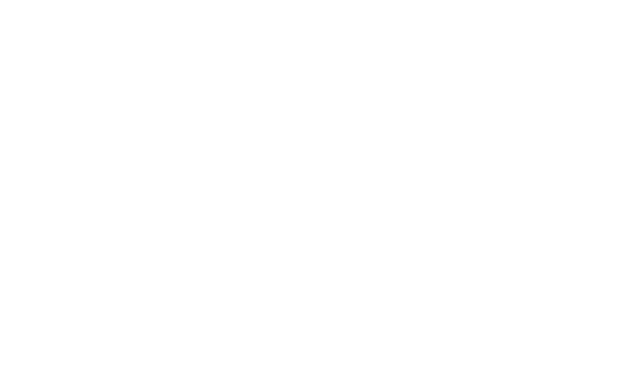
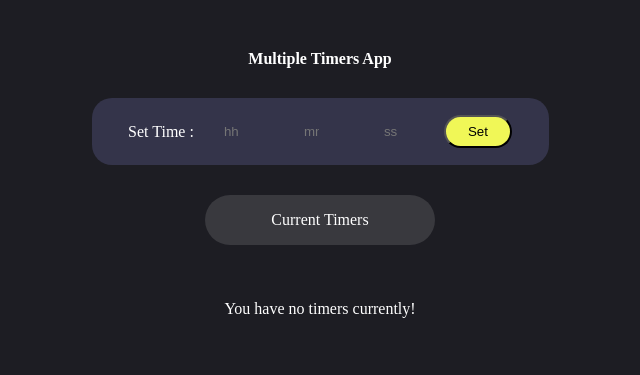
Before and after one commit to Ojas-Pratap-Singh/Multi-Timer-App, a plain HTML site: page index.html in a window 1280 px wide. Shown: the whole page, without its empty margins (320-960 px from the left). Drawn offline with Linux system fonts and the light colour scheme.

Commit message:
80% done

```diff
--- a/index.html
+++ b/index.html
@@ -1,11 +1,29 @@
 <!DOCTYPE html>
 <html lang="en">
-<head>
-    <meta charset="UTF-8">
-    <meta name="viewport" content="width=device-width, initial-scale=1.0">
+  <head>
+    <meta charset="UTF-8" />
+    <meta name="viewport" content="width=device-width, initial-scale=1.0" />
     <title>Multi-Timer-App</title>
-</head>
-<body>
+    <link rel="stylesheet" href="style.css" />
+  </head>
+  <body>
+    <div id="mainContainer">
+      <div id="heading">Multiple Timers App</div>
 
-</body>
+      <div class="timer-input">
+        <div class="name">Set Time :</div>
+        <div class="time">
+          <input type="number" id="hours" placeholder="hh" min="0" required/>
+          <input type="number" id="minutes" placeholder="mm"  min="0" max="59" required />
+          <input type="number" id="seconds" placeholder="ss"  min="0" max="59" required/>
+        </div>
+        <button onclick="startNewTime()">Set</button>
+      </div>
+
+      <div id="currentTimer">Current Timers</div>
+      <div id="activeTimer"></div>
+      <div id="timerEndDisplay"></div>
+    </div>
+    <script src="index.js"></script>
+  </body>
 </html>
--- /dev/null
+++ b/index.js
@@ -0,0 +1,112 @@
+let timers = [];
+const activeTimersContainer = document.getElementById("activeTimer");
+if(activeTimersContainer.innerHTML == ""){
+  const timerElement = document.createElement("span");
+    timerElement.classList.add("timer-input");
+    timerElement.innerText = "You have no timers currently!";
+    activeTimersContainer.appendChild(timerElement);
+}
+function startNewTime() {
+  const hours = parseInt(document.getElementById("hours").value || 0);
+  const minutes = parseInt(document.getElementById("minutes").value || 0);
+  const seconds = parseInt(document.getElementById("seconds").value || 0);
+
+  if (hours == 0 && minutes == 0 && seconds == 0) {
+    alert("please enter valid time");
+    return;
+  }
+
+  let totalTimeInSecond = hours * 3600 + minutes * 60 + seconds;
+
+  const timerId = setInterval(() => {
+    if (totalTimeInSecond <= 0) {
+      //if time comes to 0 then it should stop and play song
+      clearInterval(timerId); // stop the timer at 0
+      handleTimerEnd(timerId); // for plaing audio
+    } else {
+      // decrement the time and display on screen
+      totalTimeInSecond--;
+      updateTimeDisplay(timerId, totalTimeInSecond);
+    }
+  }, 1000);
+
+  timers.push({
+    id: timerId,
+    totalTime: totalTimeInSecond,
+    isAudio:false,
+  });
+
+  updateActiveTimerdisplay();
+}
+
+function updateActiveTimerdisplay() {
+  const activeTimersContainer = document.getElementById("activeTimer");
+  activeTimersContainer.innerHTML = "";
+
+  timers.forEach((timer) => {
+    const timerElement = document.createElement("div");
+    timerElement.classList.add("timer-input");
+
+    const hours = Math.floor(timer.totalTime / 3600);
+    const minutes = Math.floor((timer.totalTime % 3600) / 60);
+    const seconds = timer.totalTime % 60;
+
+    // <div>${formatTime(timer.totalTime)}</div>
+    // <button onclick="stopTimer(${timer.id})">Stop Timer</button>
+
+    timerElement.innerHTML = `
+
+
+            <div class="name">Time Left :</div>
+            <div class="time active">
+              <p>${hours}</p>
+              <p>${minutes}</p>
+              <p>${seconds}</p>
+            </div>
+            <button onclick="stopTimer(${timer.id})">Delete</button>
+          </div>
+
+        `;
+    activeTimersContainer.appendChild(timerElement);
+  });
+}
+
+
+
+function updateTimeDisplay(timerId, totalTimeInSecond) {
+  const timerIndex = timers.findIndex((timer) => timer.id === timerId);
+  timers[timerIndex].totalTime = totalTimeInSecond;
+  updateActiveTimerdisplay();
+}
+
+function stopTimer(timerId) {
+
+const timerIndex = timers.findIndex((timer) => timer.id === timerId);
+  const isAudioPlaying =  timers[timerIndex].isAudio ;
+
+  if(isAudioPlaying){
+    timers[timerIndex].audio.pause();
+    timers[timerIndex].audio.currentTime = 0;
+  }
+  clearInterval(timerId);
+  timers = timers.filter((timer) => timer.id !== timerId);
+  updateActiveTimerdisplay();
+}
+
+function handleTimerEnd(timerId) {
+    const timerIndex = timers.findIndex((timer) => timer.id === timerId);
+
+  const timerElement = document.getElementById("timerEndDisplay");
+  // Update the timer end display according to Figma design
+
+  // Play audio alert (replace 'audio.mp3' with your audio file)
+  const audio = new Audio("mixkit-battleship-alarm-1001.wav");
+  audio.play();
+
+  //to delete and stop audio
+  timers[timerIndex].audio = audio;
+  timers[timerIndex].isAudio = true;
+}
+// stopAudio(timerId,audio){
+//     timers = timers.filter(timer => timer.id != timerId);
+// }
--- /dev/null
+++ b/style.css
@@ -0,0 +1,80 @@
+*{
+    margin: 0;
+    padding: 0;
+    box-sizing: border-box;
+    background-color: #1D1D23;
+    color: white;
+}
+#mainContainer{
+    display: flex;
+    flex-direction: column;
+    justify-content: center;
+    align-items: center;
+    row-gap: 30px;
+    margin-top: 50px;
+
+}
+
+.timer-input{
+    width: 457px;
+    display: flex;
+    column-gap: 30px;
+    background-color: #34344A;
+height: 67px;
+justify-content: center;
+align-items: center;
+padding: 20px;
+border-radius: 20px;
+}
+.name , .time {
+    background-color: #34344A;
+}
+input{
+    background-color: transparent;
+    height: 28px;
+}
+
+.time{
+    display: flex;
+    column-gap: 50px;
+}
+
+.time > input {
+    border: transparent;
+    width: 30px;
+}
+#heading{
+    font-weight: 700;
+    color: white;
+
+}
+button{
+    width: 68px;
+height: 33px;
+border-radius: 26px;
+background: #F0F757;
+color: black;
+}
+p{
+    background-color: transparent;
+}
+.active{
+    column-gap: 80px;
+}
+#activeTimer{
+    display: flex;
+    flex-direction: column;
+    row-gap: 25px;
+}
+#currentTimer{
+    width: 230px;
+height: 50px;
+border-radius: 50px;
+background: #39393E;
+display: flex;
+justify-content: center;
+align-items: center;
+}
+span{
+    background-color: transparent !important;
+}
```
Also changed, not shown: 1 other file.
